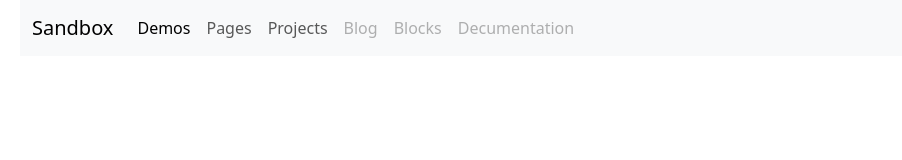
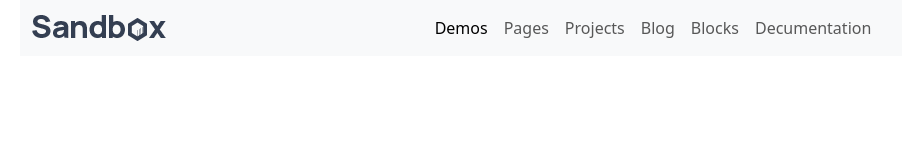
Before and after one commit to loranYousef/Sandbox-webpage, a plain HTML site: page index.html in a window 1280 px wide. Shown: the whole page, without its empty margins (62-964 px from the left). Drawn offline with nearby package versions, Linux system fonts and the light colour scheme.

Commit message:
work on navbar

```diff
--- a/css/style.css
+++ b/css/style.css
@@ -2,3 +2,11 @@
     background-color: white;
 
 }
+.navbar-brand{
+
+
+}
+.navbar-nav{
+
+
+}
--- a/index.html
+++ b/index.html
@@ -4,6 +4,9 @@
     <meta charset="utf-8">
     <meta name="viewport" content="width=device-width, initial-scale=1">
     <title>Sandbox</title>
+    <link rel="preconnect" href="https://fonts.googleapis.com">
+<link rel="preconnect" href="https://fonts.gstatic.com" crossorigin>
+
     <link href="https://cdn.jsdelivr.net/npm/bootstrap@5.3.0-alpha1/dist/css/bootstrap.min.css" rel="stylesheet" integrity="sha384-GLhlTQ8iRABdZLl6O3oVMWSktQOp6b7In1Zl3/Jr59b6EGGoI1aFkw7cmDA6j6gD" crossorigin="anonymous">
     <link rel="stylesheet" href="/css/style.css">
   </head>
@@ -12,13 +15,14 @@
 
 <div class="container">
 
+
     <nav class="navbar navbar-expand-lg bg-body-tertiary">
         <div class="container-fluid">
-          <a class="navbar-brand"> Sandbox</a>
+          <a class="navbar-brand d-flex justify-content-start "><img class="sandbox_img" src="./images/logo-dark.png" alt=""> </a>
           <button class="navbar-toggler" type="button" data-bs-toggle="collapse" data-bs-target="#navbarNav" aria-controls="navbarNav" aria-expanded="false" aria-label="Toggle navigation">
             <span class="navbar-toggler-icon"></span>
           </button>
-          <div class="collapse navbar-collapse" id="navbarNav">
+          <div class="collapse navbar-collapse d-flex justify-content-around" id="navbarNav">
             <ul class="navbar-nav">
               <li class="nav-item">
                 <a class="nav-link active" aria-current="page" href="#">Demos</a>
@@ -30,13 +34,13 @@
                 <a class="nav-link" href="#">Projects</a>
               </li>
               <li class="nav-item">
-                <a class="nav-link disabled">Blog</a>
+                <a class="nav-link" href="#">Blog</a>
               </li>
               <li class="nav-item">
-                <a class="nav-link disabled">Blocks</a>
+                <a class="nav-link " href="#">Blocks</a>
               </li>
               <li class="nav-item">
-                <a class="nav-link disabled">Decumentation</a>
+                <a class="nav-link " href="#">Decumentation</a>
               </li>
             </ul>
           </div>
```
